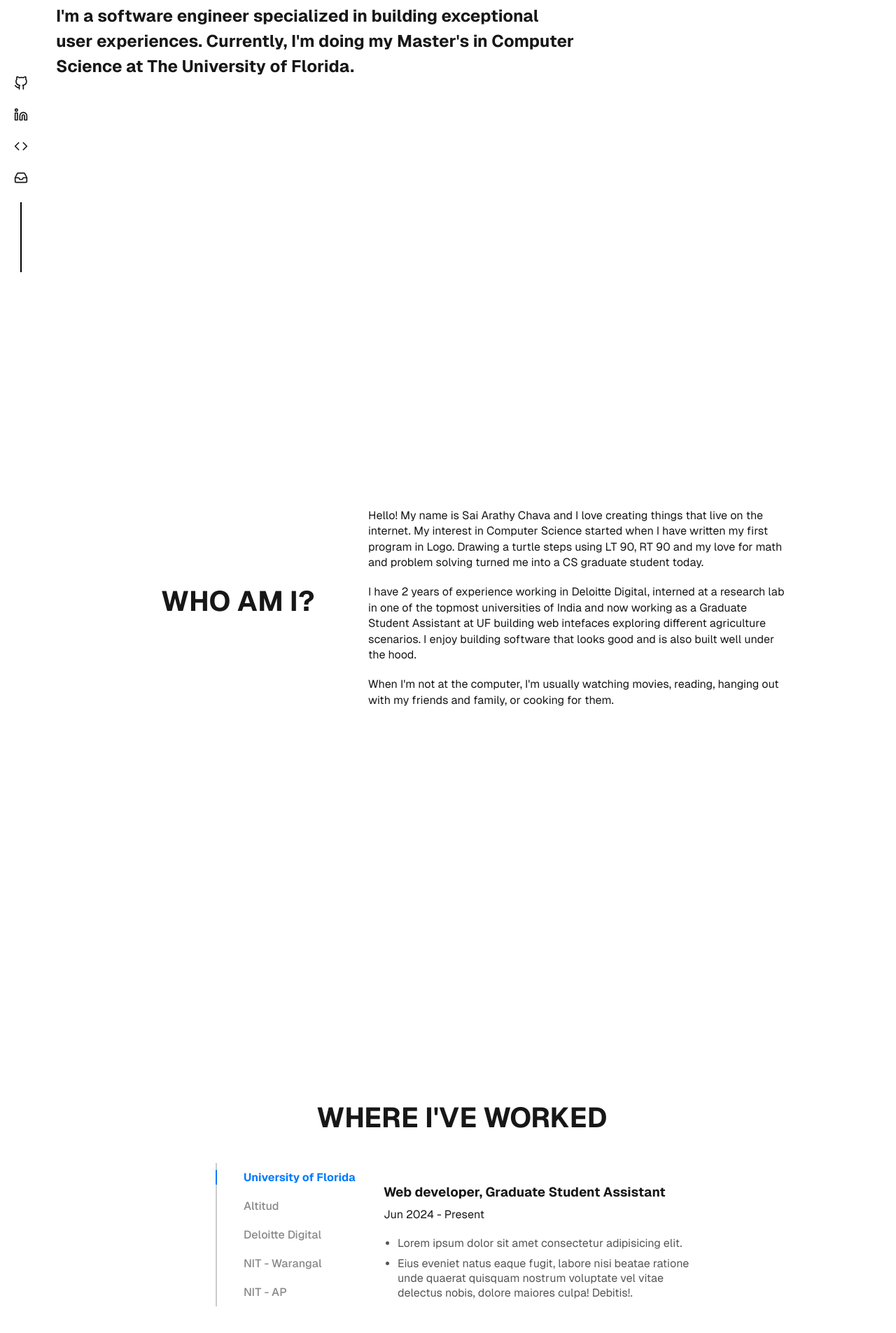
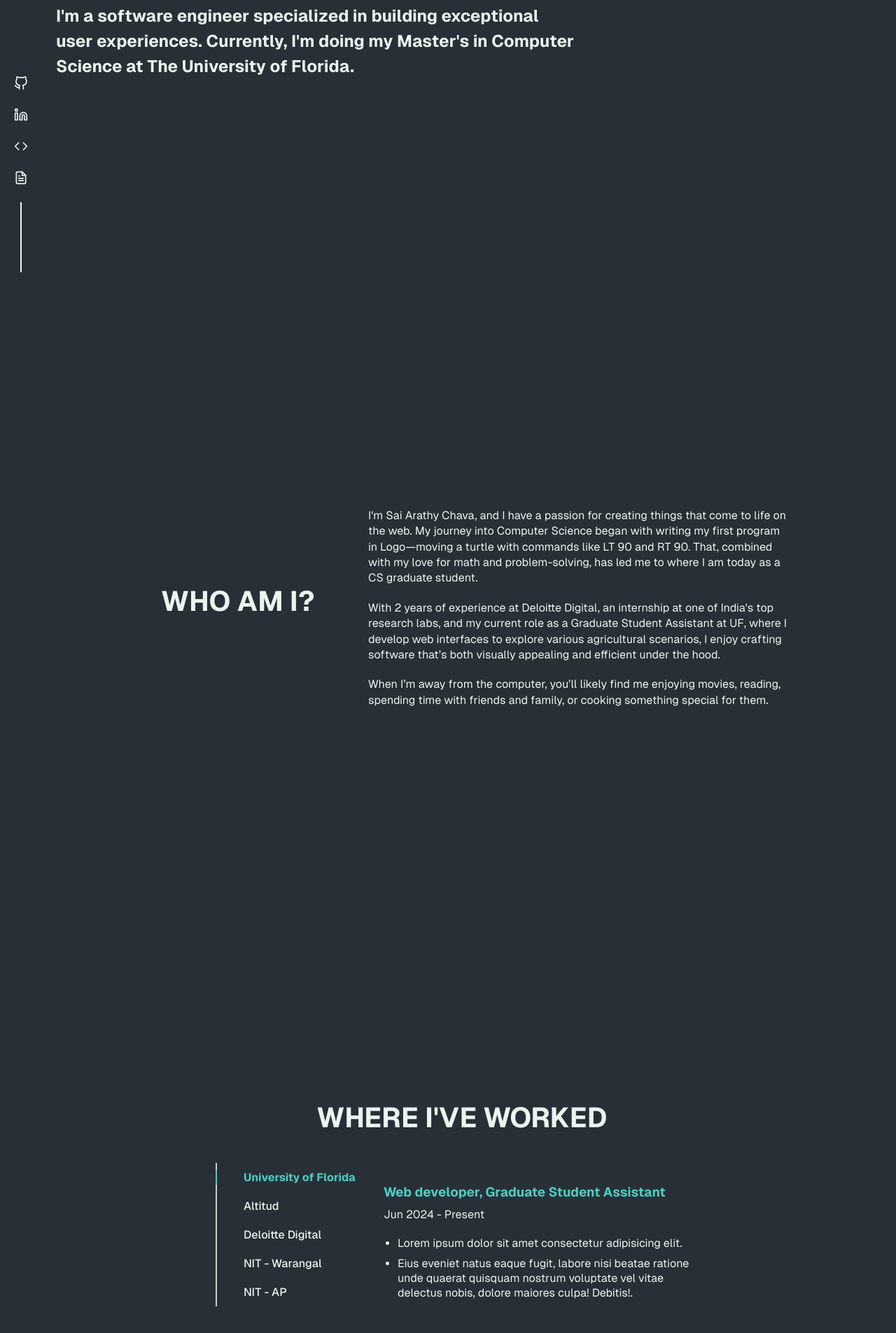
Before and after one commit to csa67/portfolio, a Next.js app: page / in a window 1280 px wide. Shown: the part 411-2316 px from the top of the page at 70% size. Built offline with nearby package versions, Linux system fonts and the light colour scheme.

Commit message:
UI color update

```diff
--- a/src/app/AboutMe/About.module.css
+++ b/src/app/AboutMe/About.module.css
@@ -28,8 +28,6 @@
 
 .about p{
     display: block;
-
-
     line-height: 1.4;
     margin-top:20px;
 }
--- a/src/app/AboutMe/page.tsx
+++ b/src/app/AboutMe/page.tsx
@@ -5,11 +5,15 @@ export default function AboutMe(){
     <div className={styles.about}>
     <h4 className={styles.aboutHeader}> WHO AM I? </h4>
     <div className={styles.aboutContent}>
-    <p> Hello! My name is Sai Arathy Chava and I love creating things that live on the internet. My interest in Computer Science started when I have written my first program in Logo. Drawing a turtle steps using LT 90, RT 90 and my love for math and problem solving turned me into a CS graduate student today.
+
+
+
+    <p>  I'm Sai Arathy Chava, and I have a passion for creating things that come to life on the web. My journey into Computer Science began with writing my first program in Logo—moving a turtle with commands like LT 90 and RT 90. That, combined with my love for math and problem-solving, has led me to where I am today as a CS graduate student.
         </p><p>
-        I have 2 years of experience working in Deloitte Digital, interned at a research lab in one of the topmost universities of India and now working as a Graduate Student Assistant at UF building web intefaces exploring different agriculture scenarios. I enjoy building software that looks good and is also built well under the hood.
+        With 2 years of experience at Deloitte Digital, an internship at one of India's top research labs, and my current role as a Graduate Student Assistant at UF, where I develop web interfaces to explore various agricultural scenarios, I enjoy crafting software that’s both visually appealing and efficient under the hood.
+
         </p><p>
-        When I'm not at the computer, I'm usually watching movies, reading, hanging out with my friends and family, or cooking for them.
+        When I’m away from the computer, you’ll likely find me enjoying movies, reading, spending time with friends and family, or cooking something special for them.
     </p>
     </div>
     </div>)
--- a/src/app/ContactMe/Contact.module.css
+++ b/src/app/ContactMe/Contact.module.css
@@ -10,6 +10,7 @@
 
 .Contact h2{
     text-transform: uppercase;
+    font-size: 2.5rem;
 }
 
 .Contact p{
--- a/src/app/Projects/Projects.module.css
+++ b/src/app/Projects/Projects.module.css
@@ -11,6 +11,10 @@
     grid-template-columns: repeat(3, 1fr); /* 3 equal-width columns */
     gap: 10px; /* Spacing between grid items */
     padding: 20px;
+}
+
+.projectSection h2{
+    font-size: 2.5rem;
 }
 
 .projectCard{
@@ -37,23 +41,28 @@
 }
 
 .projectCard h3{
-    font-style: italic;
+    font-size: large;
+    margin-bottom: 10px;
+    color: var(--secondary-color);
 }
 
 .projectCard p{
     max-width: 300px;
+    font-size: medium;
 }
 
 .projectSkills{
     display: flex;
     flex-direction: row;
     flex-wrap: wrap;
+    margin-top: 10px;
 }
 
 .projectSkillItem{
-    font-size: x-small;
-    margin-top: 5px;
+    font-size: small;
+    margin-top: 2px;
     margin-right: 5px;
+    color: var(--secondary-color);
 }
 
 .showMoreButton{
--- a/src/app/Projects/page.tsx
+++ b/src/app/Projects/page.tsx
@@ -66,7 +66,7 @@ export default function Projects(){
 
             }
             </div>
-            <button className={styles.showMoreButton}>Show More</button>
+            <a href="https://github.com/csa67?tab=repositories" className={styles.showMoreButton}>Show More</a>
         </div>
     )
 }
--- a/src/app/Skills/Skills.module.css
+++ b/src/app/Skills/Skills.module.css
@@ -34,9 +34,9 @@
 .skillsection h4{
     width: fit-content;
     padding: 10px;
-    background-color: #f9f9f9;
+    color: var(--secondary-color);
     border-radius: 8px;
-    box-shadow: 0px 5px 10px rgba(0, 0, 0, 0.1);
+    box-shadow: 0px 5px 10px rgba(0, 0, 0, 0.2);
 }
 
 .skillsection p{
--- a/src/app/WorkExperience/Experience.module.css
+++ b/src/app/WorkExperience/Experience.module.css
@@ -46,14 +46,13 @@
     padding-left: 20px; /* Space to keep item away from the line */
     margin: 10px 0;
     cursor: pointer;
-    color: #888;
     font-weight: 500;
     transition: color 0.3s;
     width: max-content;
 }
 
 .companyItem.selected {
-    color: #007BFF; /* Highlighted text color */
+    color: var(--secondary-color);
     font-weight: bold;
 }
 
@@ -64,7 +63,7 @@
     top: 0;
     height: 100%;
     width: 2px;
-    background-color: #007BFF; /* Highlight color for the selected item */
+    background-color: var(--secondary-color);
 }
 
 .roleDescription {
@@ -74,6 +73,7 @@
 
 .roleDescription h3 {
     margin: 10px 0;
+    color: var(--secondary-color);
 }
 
 .roleDescription ul {
@@ -83,6 +83,5 @@
 }
 
 .roleDescription li {
-    margin-bottom: 8px; /* Space between bullets */
-    color: #555; /* Color for the list items */
+    margin-bottom: 8px;
 }
--- a/src/app/components/Links.module.css
+++ b/src/app/components/Links.module.css
@@ -20,6 +20,12 @@
 .verticalLine{
     width:2px;
     height:100px;
-    background-color: black;
+    background-color: #ebf5ee;
     margin-top: 20px;
 }
+
+.linkItem:hover svg{
+    stroke: var(--secondary-color); /* Change stroke color on hover */
+    transform: scale(1.2); /* Increase the size of the icon by 20% */
+    transition: stroke 0.3s ease, transform 0.3s ease;
+}
--- a/src/app/components/Links.tsx
+++ b/src/app/components/Links.tsx
@@ -1,4 +1,4 @@
-import { GitHub, Linkedin, Code, Inbox} from 'react-feather';
+import { GitHub, Linkedin, Code, FileText} from 'react-feather';
 import styles from './Links.module.css';
 
 const LeftLinks = () => {
@@ -6,23 +6,23 @@ const LeftLinks = () => {
     <div className={styles.leftLinks}>
       <ul className={styles.linkList}>
         <li>
-          <a href="https://www.github.com/csa67" target="_blank" rel="noopener noreferrer">
+          <a href="https://www.github.com/csa67" target="_blank" rel="noopener noreferrer" className={styles.linkItem}>
             <GitHub size={20}/>
           </a>
         </li>
         <li>
-          <a href="https://www.github.com/csa67" target="_blank" rel="noopener noreferrer">
+          <a href="https://www.linkedin.com/in/csaiarathy/" target="_blank" rel="noopener noreferrer" className={styles.linkItem}>
             <Linkedin size={20}/>
           </a>
         </li>
         <li>
-          <a href="https://www.github.com/csa67" target="_blank" rel="noopener noreferrer">
+          <a href="https://leetcode.com/u/csa_37/" target="_blank" rel="noopener noreferrer" className={styles.linkItem}>
             <Code size={20}/>
           </a>
         </li>
         <li>
-          <a href="https://www.github.com/csa67" target="_blank" rel="noopener noreferrer">
-            <Inbox size={20}/>
+          <a href="https://www.github.com/csa67" target="_blank" rel="noopener noreferrer" className={styles.linkItem}>
+            <FileText size={20}/>
           </a>
         </li>
       </ul>
--- a/src/app/components/NavBar.module.css
+++ b/src/app/components/NavBar.module.css
@@ -6,7 +6,7 @@
     width: 100%;
     padding: 20px;
     z-index:100;
-    background-color: rgba(255, 255, 255, 0.8); /* White background with 80% opacity */
+    background-color: transparent;
     backdrop-filter: blur(10px); /* Optional: adds a blur effect for a frosted glass effect */
     box-shadow: 0 2px 4px rgba(0, 0, 0, 0.1);
 }
--- a/src/app/globals.css
+++ b/src/app/globals.css
@@ -1,6 +1,7 @@
 :root {
-  --background: #ffffff;
-  --foreground: #171717;
+  --background: #292f36;
+  --foreground: #ebf5ee;
+  --secondary-color: #4ecdc4;
 }
 
 @media (prefers-color-scheme: dark) {
@@ -14,7 +15,6 @@ html,
 body {
   max-width: 100vw;
   overflow-x: hidden;
-  overflow-y: scroll;
 }
 
 html {
--- a/src/app/page.module.css
+++ b/src/app/page.module.css
@@ -46,6 +46,7 @@
 
 .hello h2{
   font-size: 4rem;
+  color: var(--secondary-color);
 }
 
 .hello h4{
@@ -56,7 +57,9 @@
 .footer {
   grid-row-start: 3;
   display: flex;
+  justify-content: center;
   gap: 24px;
+  margin-bottom: 8px;
 }
 
 .aboutSection{
```
